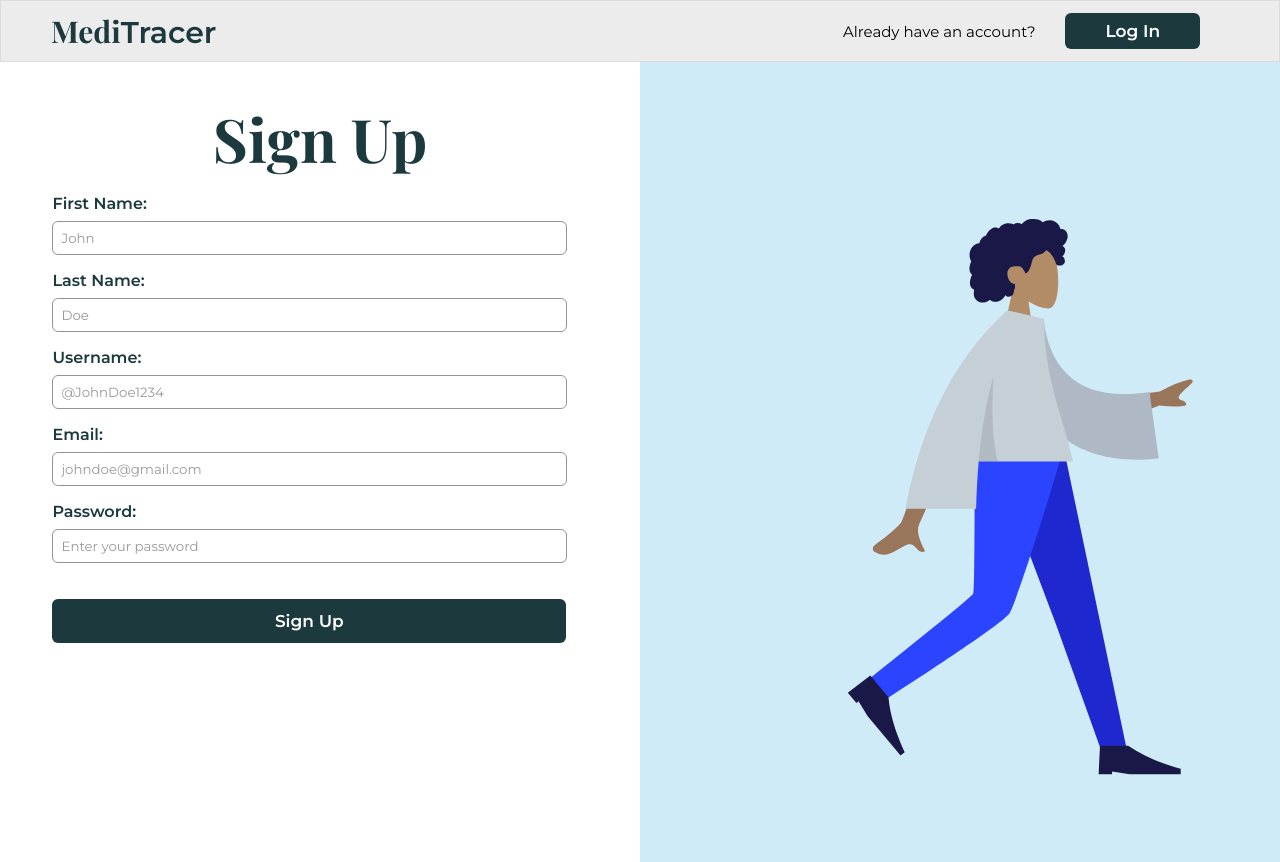
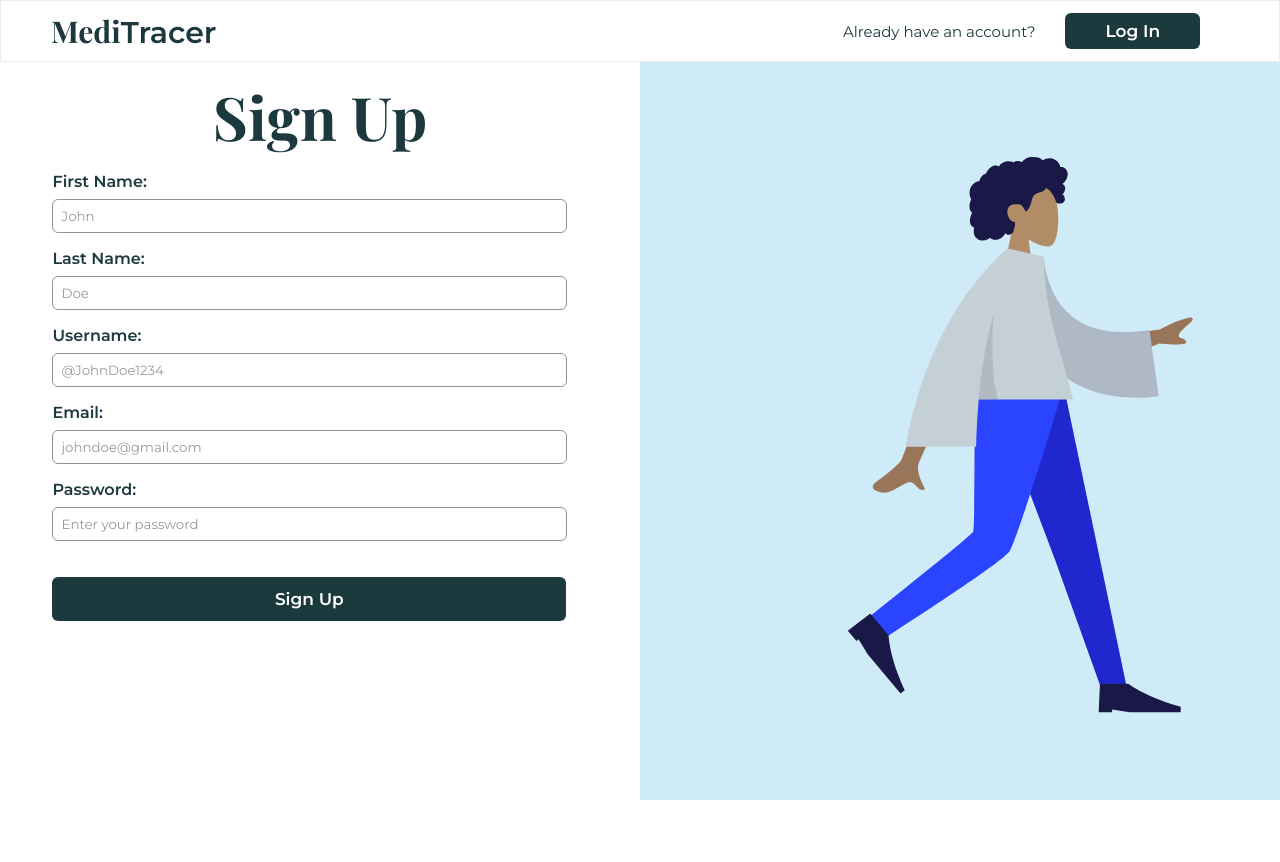
Before and after one commit to AlexUdeogu/MediTracer, a React (Vite) app in the folder medication-tracer/: page /sign-up in a window 1280 px wide. After the commit the page ends 800 px from the top, so only its background shows below. Built offline with nearby package versions, Linux system fonts and the light colour scheme.

Commit message:
Finally fixed the navbar issues

```diff
--- a/medication-tracer/src/Pages/Auth/auth-index.css
+++ b/medication-tracer/src/Pages/Auth/auth-index.css
@@ -122,33 +122,33 @@
   margin-left: 25%;
 }
 
-nav{
+.nav-2{
     display: flex;
     width: 100vw;
     align-items: center;
     justify-content: space-between;
     position: absolute;
-    background-color: rgba(128, 128, 128, 0.15);
-    backdrop-filter: blur(10px);
-    border: 1px solid rgba(128, 128, 128, 0.15);
+    background-color: rgb(255, 255, 255);
+    color: #1C3A3E;
+
 
 }
 
 
-nav ul{
+.nav-2 ul{
     padding-right: 5%;
 }
 
-nav ul li{
+.nav-2 ul li{
     display: inline-block;
     list-style: none;
     margin: 10px 15px;
-    font-size: 17px;
+    font-size: 15px;
 
 }
 
 
-nav ul li a {
+.nav-2 ul li a {
     text-decoration: none;
     color: #ffffff;
 }
@@ -184,7 +184,6 @@ nav ul li a {
     background: #1C3A3E;
     color: var(--button-text);
     font-weight: 600;
-    font-size: 17px;
     transition: background-color 0.3s ease;
 }
  .item-container-1:hover {
--- a/medication-tracer/src/Pages/Auth/index.jsx
+++ b/medication-tracer/src/Pages/Auth/index.jsx
@@ -8,7 +8,7 @@ const LoginPage = () => {
 
     <div className='body'>
 
-        <nav>
+        <nav className='nav-2'>
             <Link to="/" className='logo-1'> Medi<span className='logo-half'>Tracer</span></Link>
             <ul>
                 <li>Don't have an account?</li>
--- a/medication-tracer/src/Pages/Homepage/homepage.css
+++ b/medication-tracer/src/Pages/Homepage/homepage.css
@@ -8,35 +8,40 @@
   --highlight-color: #0F2B2D; /* Darker color for highlighting */
 }
 
-  .body-x{
+
+
+
+
+
+.body-x {
   overflow: auto;
+  flex-direction: column;
 }
 
-  .navbar {
-    position: sticky;
+.navbar-x {
+  position: fixed;
   top: 0;
-    z-index: 1000; /* Ensure the navigation bar appears above other content */
-    display: flex;
-    width: 100vw;
+  left: 0;  /* Add left: 0 to ensure it's positioned at the left edge */
+  width: 100%;
+  z-index: 1000;
   align-items: center;
   justify-content: space-between;
-    background-color: rgba(128, 128, 128, 0.15);
-    backdrop-filter: blur(5px);
-    border: 1px solid rgba(128, 128, 128, 0.15);
+  background-color: rgb(255, 255, 255);
 }
 
-  nav ul {
+
+.nav-x ul {
   padding-right: 3%;
 }
 
-  nav ul li {
+.nav-x ul li {
   display: inline-block;
   list-style: none;
   margin: 10px 15px;
   font-size: 17px;
 }
 
-  nav ul li a {
+.nav-x ul li a {
   text-decoration: none;
   font-size: 15px;
   color: #1C3A3E;
@@ -65,7 +70,7 @@
   margin-top: 9px;
   border-radius: 6px;
   border: none;
-    background:  #1C3A3E;
+  background: #1C3A3E;
   color: var(--button-text);
   font-size: 17px;
   transition: background-color 0.3s ease;
@@ -104,11 +109,9 @@
   border-bottom-right-radius: 0;
 }
 
-
 .highlight {
   color: var(--highlight-color);
   font-family: 'Playfair Display', serif;
-
 }
 
 .intro-description {
@@ -126,11 +129,10 @@
   transition: 0.7s;
 }
 
-.intro-description:hover{
+.intro-description:hover {
   color: #0F2B2D;
   text-decoration: none;
 }
-
 
 .Vision {
   background-color: #eeeeee;
@@ -140,7 +142,7 @@
   padding-top: 60px;
 }
 
-.cards{
+.cards {
   display: grid;
   grid-template-columns: repeat(2, 1fr);
   grid-gap: 20px;
@@ -163,11 +165,9 @@
   color: #0F2B2D;
   letter-spacing: -0px;
   font-size: 15px;
-
 }
 
-
-.card-text{
+.card-text {
   font-size: 110%;
   font-weight: 300;
 }
@@ -195,13 +195,13 @@
   text-align: center;
 }
 
-.works{
+.works {
   display: grid;
   place-items: center; /* Center both horizontally and vertically */
   height: 80vh;
 }
 
-.work-1{
+.work-1 {
   background-color: #E3F2F9;
   width: 55%;
   height: auto;
@@ -212,19 +212,16 @@
   border-radius: 15px;
   color: #0F2B2D;
   letter-spacing: 0px;
-    text-align:left;
+  text-align: left;
   display: flex;
   flex-direction: row;
-
-
 }
-
 
 .text-content {
   max-width: 60%;
 }
 
-.work-image{
+.work-image {
   width: 30%;
   position: relative;
   height: 30%;
@@ -235,7 +232,7 @@
   margin-left: 20px;
 }
 
-.text-content-header{
+.text-content-header {
   font-family: 'Playfair Display', serif;
   letter-spacing: -1px;
   font-size: 45px;
@@ -243,18 +240,17 @@
   line-height: 50px;
 }
 
-.work-header{
+.work-header {
   align-items: center;
   justify-content: center;
 }
 
-
-.work-intro-text{
+.work-intro-text {
   padding-bottom: 50px;
   padding-top: 50px;
 }
 
-.work-header-text{
+.work-header-text {
   text-align: center;
   font-family: 'Playfair Display', serif;
   padding-bottom: 15px;
@@ -263,21 +259,20 @@
   color: #0F2B2D;
 }
 
+.work-header-para{
+  color: #1C3A3E;
+}
 
-
-
-
-.faq-header{
+.faq-header {
   align-items: center;
   justify-content: center;
 }
 
-
-.faq-intro-text{
+.faq-intro-text {
   padding-top: 8%;
 }
 
-.faq-header-text{
+.faq-header-text {
   text-align: center;
   font-family: 'Playfair Display', serif;
   font-size: 45px;
@@ -285,7 +280,7 @@
   color: #0F2B2D;
 }
 
-.download{
+.download {
   margin-top: 50px;
   background-color: #E3F2F9;
   display: grid;
@@ -296,22 +291,18 @@
   padding-bottom: 30px;
 }
 
-.download-header-text{
+.download-header-text {
   font-family: 'Playfair Display', serif;
   font-size: 45px;
   color: #0F2B2D;
-
 }
 
-.download-para-text{
+.download-para-text {
   color: #0F2B2D;
   padding-bottom: 15px;
-
 }
 
-
-
-.footer-text{
+.footer-text {
   color: #0F2B2D;
   font-size: 15px;
 }
@@ -327,7 +318,6 @@
   color: #0F2B2D;
   text-decoration: none;
 }
-
 
 @keyframes lightUp {
   from {
--- a/medication-tracer/src/Pages/Homepage/homepage.jsx
+++ b/medication-tracer/src/Pages/Homepage/homepage.jsx
@@ -1,12 +1,13 @@
 import React, { useEffect, useRef } from 'react';
 import './homepage.css';
-import temp from '../../assets/Temp1.png'
-import introimage from '../../assets/intro-img.png'
+import temp from '../../assets/Temp1.png';
+import introimage from '../../assets/intro-img.png';
 import { Link } from "react-router-dom";
-import FAQ from '../../Components/Accordion/acc.jsx'
+import FAQ from '../../Components/Accordion/acc.jsx';
 
 const Homepage = () => {
   const introDescriptionRef = useRef(null);
+  const objectivesRef = useRef(null);
 
   useEffect(() => {
     const observer = new IntersectionObserver(
@@ -33,15 +34,43 @@ const Homepage = () => {
     };
   }, []);
 
+  const handleScrollToObjectives = (e) => {
+    e.preventDefault();
+    if (objectivesRef.current) {
+      objectivesRef.current.scrollIntoView({ behavior: 'smooth' });
+    }
+  };
+
+  const handleScrollToWorks = (e) => {
+    e.preventDefault();
+    const worksSection = document.getElementById('works');
+    if (worksSection) {
+      const yOffset = worksSection.getBoundingClientRect().top;
+      const duration = Math.abs(yOffset) / 2;
+      worksSection.scrollIntoView({ behavior: 'smooth', block: 'start', inline: 'nearest', duration });
+    }
+  };
+
+  const handleScrollToFAQs = (e) => { // Function to handle smooth scrolling to "FAQs" section
+    e.preventDefault();
+    const faqsSection = document.getElementById('faqs');
+    if (faqsSection) {
+      const yOffset = faqsSection.getBoundingClientRect().top;
+      const duration = Math.abs(yOffset) / 2;
+      faqsSection.scrollIntoView({ behavior: 'smooth', block: 'start', inline: 'nearest', duration });
+    }
+  };
+
   return (
     <div className='body-x'>
-      <nav className='navbar'>
+      <nav className='navbar-x'>
         <a href='#' className='logo'> Medi<span className='logo-half'>Tracer</span></a>
         <ul>
-          <li><a href="#service">How it works</a></li>
-          <li><a href="#service">About</a></li>
-          <li><a href="#service">Don't have an account?</a></li>
-          <li><Link to="/log-in"><botton type="submit" className="item-container-1"> Log In </botton></Link></li>
+          <li><a href="#objectives" onClick={handleScrollToObjectives}>About</a></li>
+          <li><a href="#works" onClick={handleScrollToWorks}>How it works</a></li>
+          <li><a href="#faqs" onClick={handleScrollToFAQs}>FAQs</a></li> {/* Updated link */}
+          <li><Link to="/log-in"><a href="#account">Don't have an account?</a></Link></li>
+          <li><Link to="/log-in"><botton type="submit" className="item-container-1">Log In</botton></Link></li>
         </ul>
       </nav>
 
@@ -50,7 +79,7 @@ const Homepage = () => {
         <img src={introimage} alt="Medication" className='intro-image1'/>
       </div>
 
-      <div className='Vision'>
+      <div className='Vision' id="objectives" ref={objectivesRef}>
         <h1 className='intro-description' ref={introDescriptionRef}>MediTracer's Objectives</h1>
         <div className="cards">
           <div className="mission-card">
@@ -74,13 +103,13 @@ const Homepage = () => {
         </div>
       </div>
 
-      <div className="works">
+      <div className="works" id="works">
         <div className="work-intro-text">
           <div className="work-header">
             <h1 className='work-header-text'>
               Unlock your full potential <br/> with our cutting-edge features
             </h1>
-            <p>
+            <p className='work-header-para'>
               From intuitive task management to advanced data analytics, our software equips <br/> you with the tools you need to thrive in today's competitive business landscape.
             </p>
           </div>
@@ -98,7 +127,7 @@ const Homepage = () => {
         </div>
       </div>
 
-      <div className="faq">
+      <div className="faq" id="faqs"> {/* Added id attribute */}
         <div className="faq-side1">
           <div className="faq-intro-text">
             <div className="faq-header">
@@ -114,7 +143,7 @@ const Homepage = () => {
       <div className="download">
         <div>
           <h1 className="download-header-text">
-            What are waiting for?
+            What are you waiting for?
           </h1>
           <p className="download-para-text">
             Revolutionize your task management. Achieve your goal, one task <br/> at a time. Grab your download and get started.
--- a/medication-tracer/src/Pages/Signup/index.jsx
+++ b/medication-tracer/src/Pages/Signup/index.jsx
@@ -7,7 +7,7 @@ const Signup = () => {
   return (
     <div>
       <div >
-      <nav>
+      <nav className='nav-3'>
         <Link to="/" className='logo-0'> Medi<span className='logo-half'>Tracer</span></Link>
         <ul>
           <li>Already have an account?</li>
--- a/medication-tracer/src/Pages/Signup/signup.css
+++ b/medication-tracer/src/Pages/Signup/signup.css
@@ -36,7 +36,7 @@
 
 .login-form-0 {
   width: 100%;
-  padding-top: 20px;
+  padding-top: 60px;
 }
 
 .login-form-group-0 {
@@ -140,3 +140,33 @@
   color: #1C3A3E;
 
 }
+.nav-3{
+  display: flex;
+  width: 100vw;
+  align-items: center;
+  justify-content: space-between;
+  position: absolute;
+  background-color: rgb(255, 255, 255);
+  color: #1C3A3E;
+
+
+}
+
+
+.nav-3 ul{
+  padding-right: 5%;
+}
+
+.nav-3 ul li{
+  display: inline-block;
+  list-style: none;
+  margin: 10px 15px;
+  font-size: 15px;
+
+}
+
+
+.nav-3 ul li a {
+  text-decoration: none;
+  color: #ffffff;
+}
```
Lines whose indentation alone changed are shown as unchanged.
